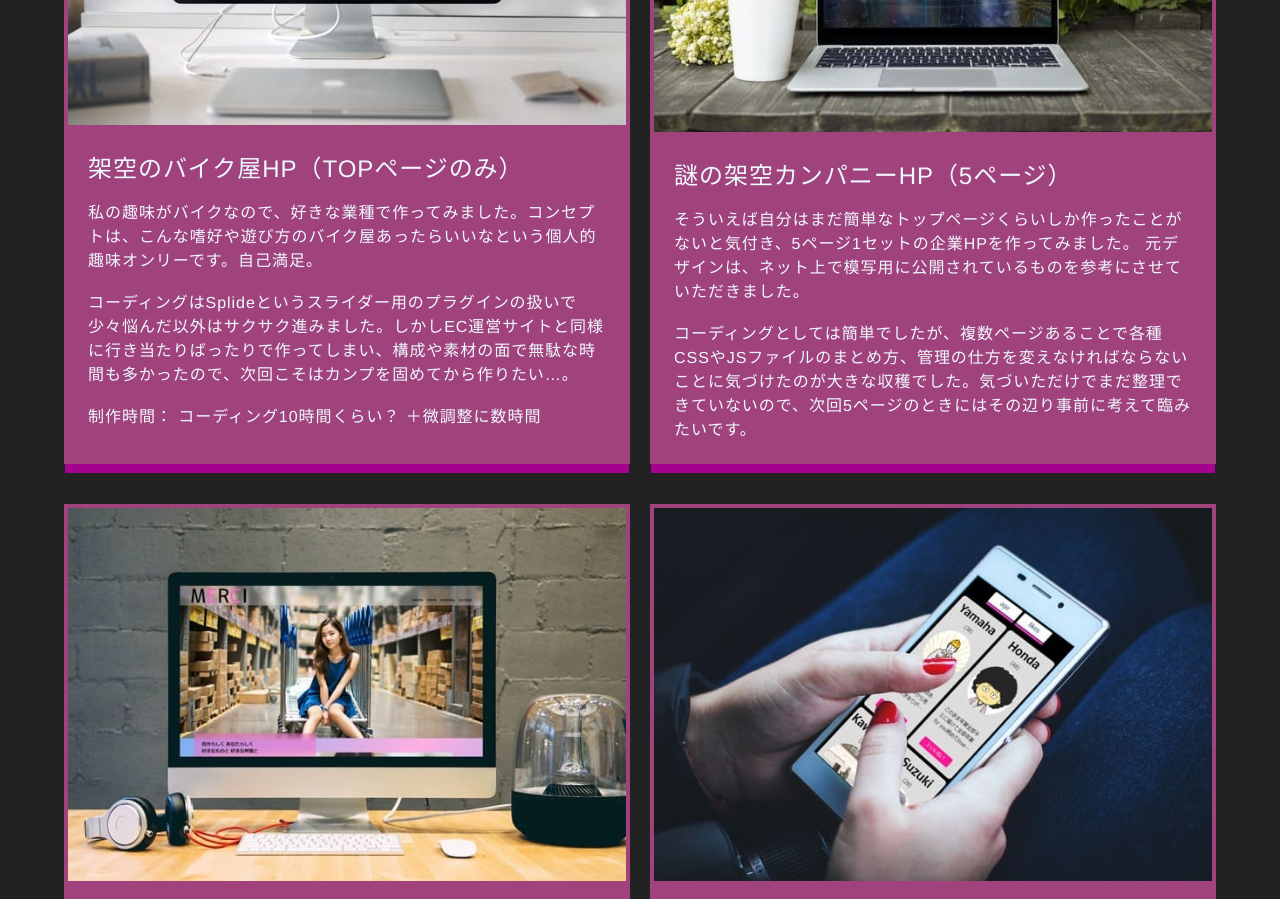
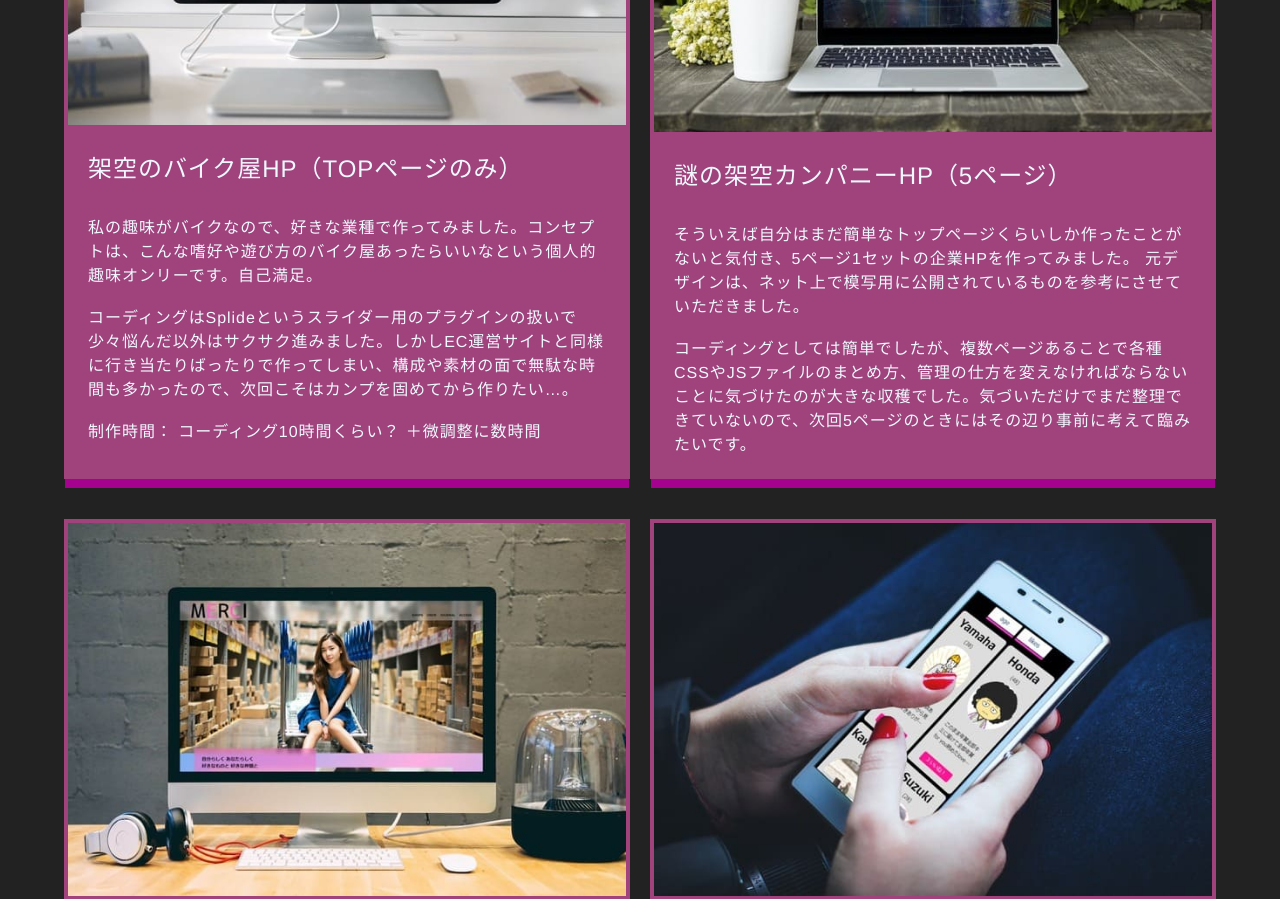
Before and after one commit to eikitak/renshuu, a plain HTML site: page index.html in a window 1280 px wide. Shown: the part 1500-2399 px from the top of the page. Drawn offline with nearby package versions, Linux system fonts and the light colour scheme.

Commit message:
Add files via upload

```diff
--- a/style.css
+++ b/style.css
@@ -291,7 +291,7 @@ main {
     border: 4px solid var(--foriobg);
     box-shadow: 0px 10px 0px -1px rgb(165, 2, 143);
     overflow: hidden;
-    transition: .05s;
+    transition: transform .05s, filter .3s ;
 }
 
 .forio-card:active {
@@ -303,14 +303,17 @@ main {
     transition: .5s;
 }
 
+.forio-card:hover {
+    filter: brightness(1.2);
+}
+
 .forio-card:hover img{
-    filter: brightness(1.2);
     transform: scale(1.1);
 }
 
 .forio-card-r {
     display: grid;
-    gap: 15px;
+    gap: 30px;
     padding: 20px;
     border-top: 4px solid var(--foriobg);
     background-color: var(--foriobg);
```
